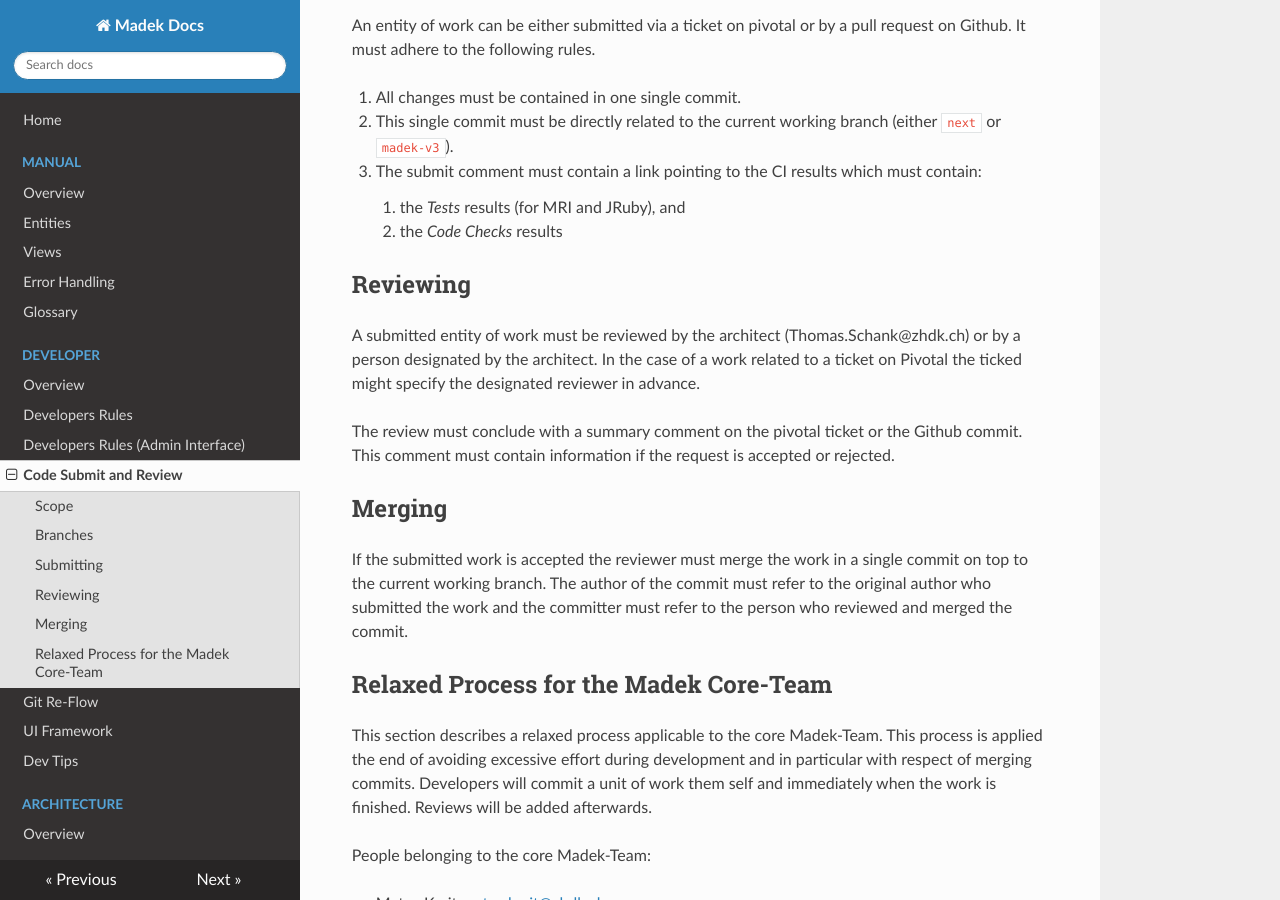
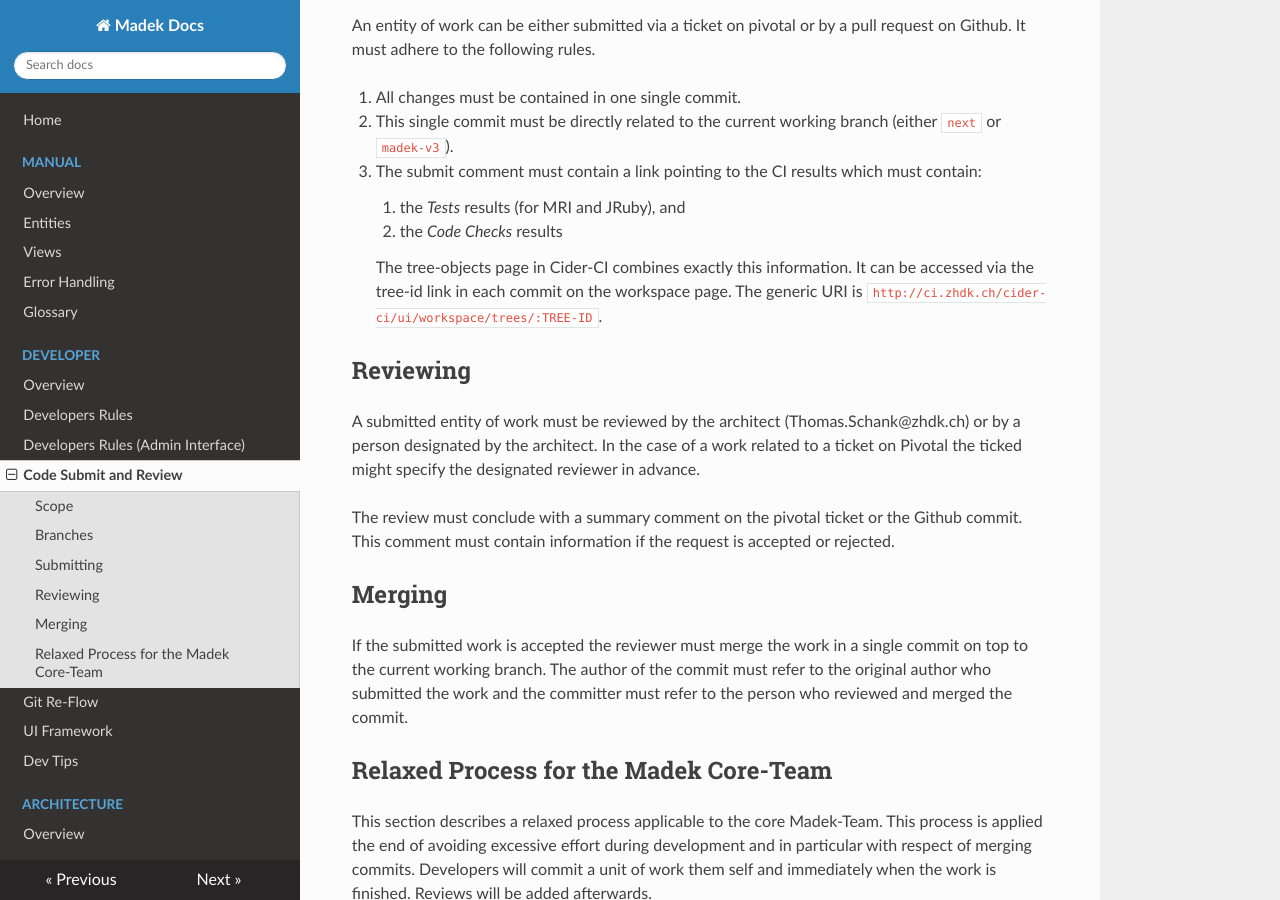
Before and after one commit to Madek/madek-documentation, an MkDocs documentation site: the page built from source/development/submit_and_review_process.md, in a window 1280 px wide and 900 px high, scrolled down 580 px. Built offline with MkDocs 1.6.1, drawn with Linux system fonts in a browser that asks for light colours; nearby versions of some CDN libraries; old or Windows-style settings are respelled for this version of MkDocs.

Commit message:
Update "Submit and Review Process" wrt link to test results.

```diff
--- a/source/development/submit_and_review_process.md
+++ b/source/development/submit_and_review_process.md
@@ -36,6 +36,11 @@ request on Github. It must adhere to the following rules.
     1. the  _Tests_ results (for MRI and JRuby), and
     2. the _Code Checks_ results
 
+    The tree-objects page in Cider-CI combines exactly this information. It can
+    be accessed via the tree-id link in each commit on the workspace page.
+    The generic URI is `http://ci.zhdk.ch/cider-ci/ui/workspace/trees/:TREE-ID`.
+
+
 Reviewing
 ---------
 
```
